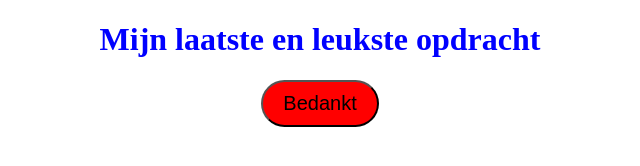
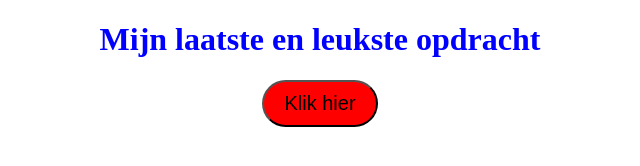
Before and after one commit to silvanna-van-meel/les25-JavaScript-jQuery, a plain HTML site: page index.html in a window 1280 px wide. Shown: the full height of the page, 320-960 px from the left. Drawn offline with nearby package versions, Linux system fonts and the light colour scheme.

Commit message:
Update index.html

```diff
--- a/index.html
+++ b/index.html
@@ -10,7 +10,7 @@
 
     <body>
         <h1>Mijn laatste en leukste opdracht</h1>
-        <button id="button">Bedankt</button>
+        <button id="button">Klik hier</button>
         <p id="message"></p>
         <script src="https://code.jquery.com/jquery-3.7.1.min.js"
             integrity="sha256-/JqT3SQfawRcv/BIHPThkBvs0OEvtFFmqPF/lYI/Cxo=" crossorigin="anonymous"></script>
```
